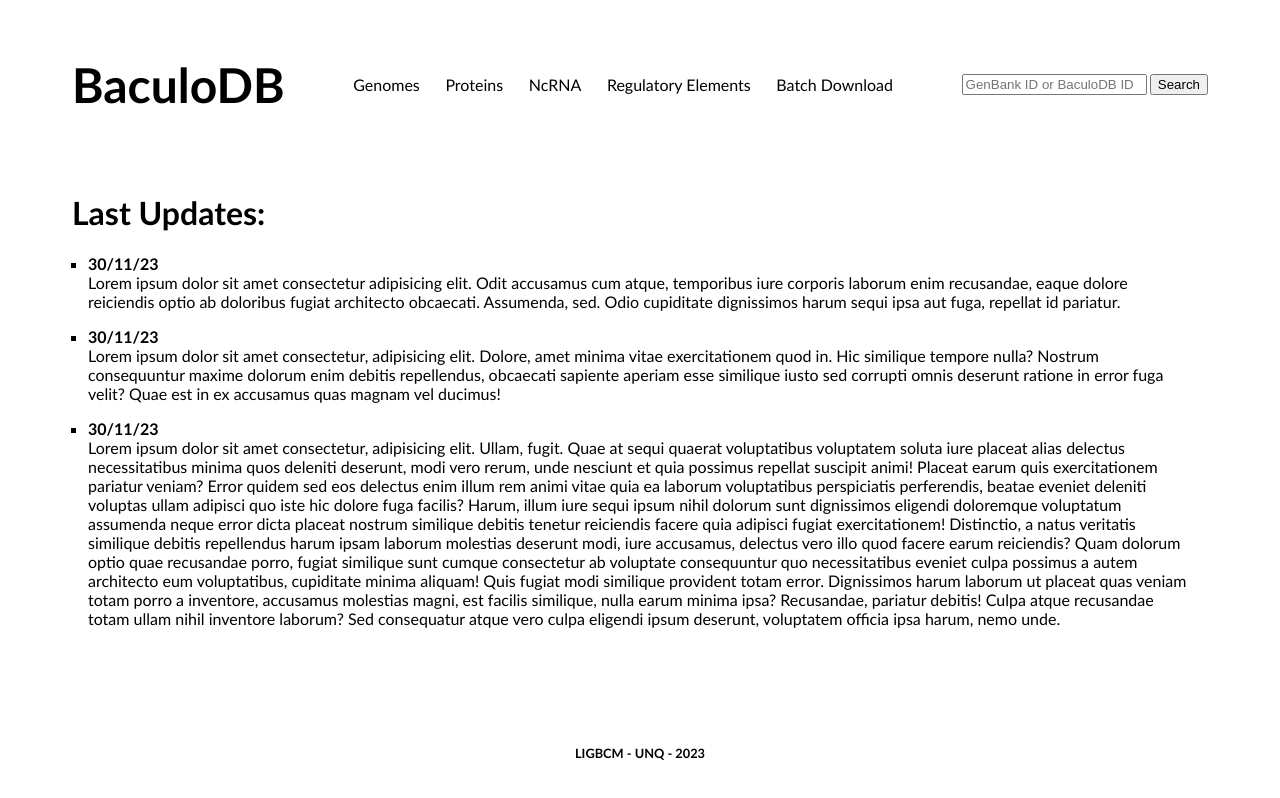
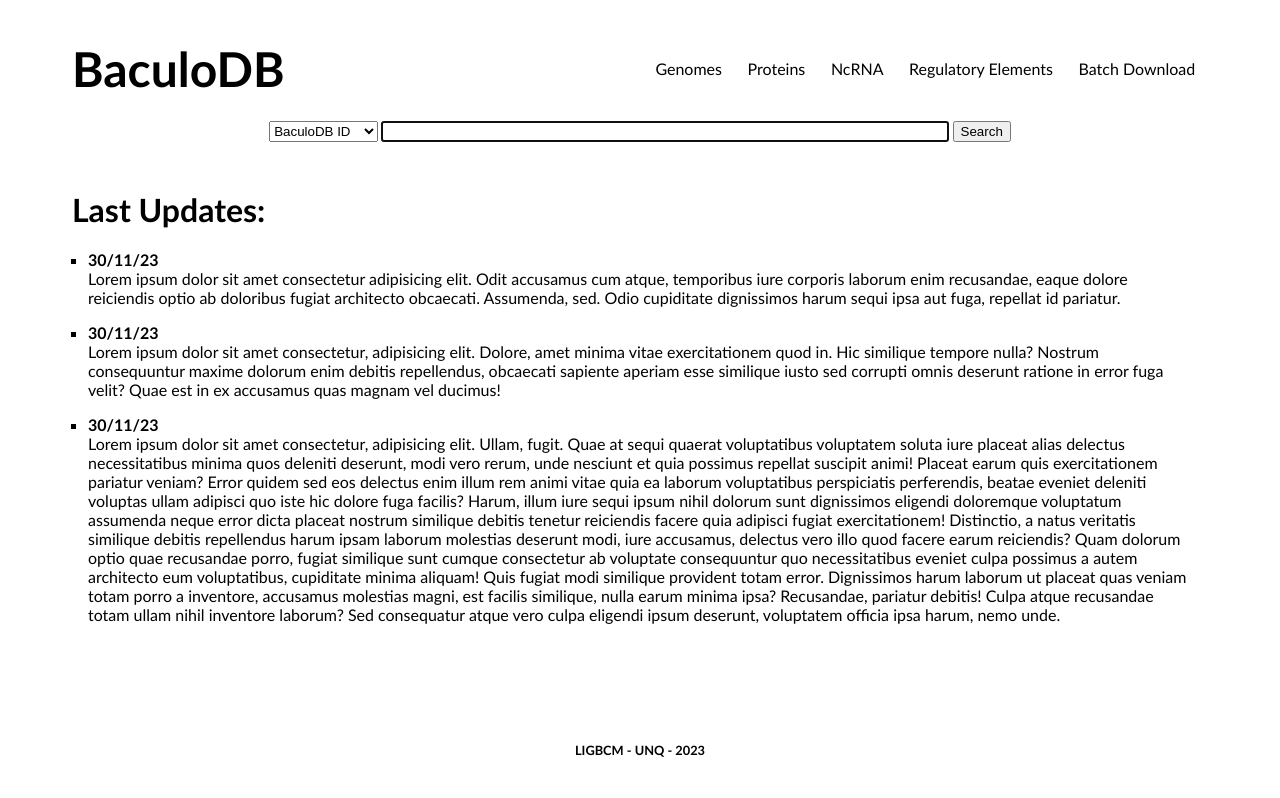
Before and after one commit to lfm-bio/BaculoDB-frontend, a React (Vite) app: page / in a window 1280 px wide. Shown: the top 798 px of the page. Built offline with nearby package versions, Linux system fonts and the light colour scheme.

Commit message:
update css

```diff
--- a/src/Header.jsx
+++ b/src/Header.jsx
@@ -5,9 +5,10 @@ function Header(){
 
 
 
-    return (<div className={styles.header}>
+    return (
+        <>
+            <div className={styles.header}>
             <h1 className={styles.logo}>BaculoDB</h1>
-
             <ul className={styles.buttons}>
                 <li><a href="#">Genomes</a></li>
                 <li><a href="#">Proteins</a></li>
@@ -15,12 +16,19 @@ function Header(){
                 <li><a href="#">Regulatory Elements</a></li>
                 <li><a href="#">Batch Download</a></li>
             </ul>
+            </div>
 
-    <form>
-        <input type="text" placeholder="GenBank ID or BaculoDB ID" />
+            <form className={styles.searchBar}>
+                <select name="db" id="asd">
+                    <option value="db">BaculoDB ID</option>
+                    <option value="db">GenkBank ID</option>
+                    <option value="db">Species Name</option>
+                    <option value="db">Protein Name</option>
+                </select>
+                <input type="text" autofocus="autofocus" />
                 <button>Search</button>
             </form>
-    </div>)
+        </>)
 }
 
 
--- a/src/header.module.css
+++ b/src/header.module.css
@@ -1,11 +1,12 @@
 .logo {
     font-size: 3rem;
+    margin: 0;
 }
 
 .header {
     margin: auto;
     display: flex;
-    align-items: center;
+    align-items:stretch;
     gap: 0.5rem;
     justify-content:space-around;
     flex-wrap: wrap;
@@ -15,22 +16,26 @@
 .buttons{
     list-style: none;
     display: flex;
-    align-items: center;
+    justify-content:stretch;
     padding: 0;
-    margin: auto;
+    margin: 0 0 0 auto;
     flex-wrap: wrap;
-    max-width: 100%;
 }
 
 .buttons li {
     padding: 0.3rem;
-    border-radius: 5px;
     margin: auto;
 }
 
-form {
+.searchBar {
     display: flex;
     gap: 0.2rem;
+    justify-content: center;
+    padding-top: 1.5rem;
+}
+
+.searchBar input{
+    width: 50%;
 }
 
 .buttons a {
@@ -45,3 +50,9 @@ form {
     background: black;
     border-radius: 5px;
 }
+
+@media only screen and (max-width: 1000px) {
+    .buttons {
+    margin: auto;
+    }
+  }
--- a/src/main.module.css
+++ b/src/main.module.css
@@ -4,7 +4,7 @@
 
 html {
     margin: 5%;
-    margin-top: 1rem;
+    margin-top: 2rem;
     padding: 0;
 }
 
--- a/src/mainContent.module.css
+++ b/src/mainContent.module.css
@@ -11,3 +11,10 @@
     margin-top: 1rem;
     font-weight: bold;
 }
+
+
+@media only screen and (max-width: 574px) {
+    .mainContent {
+    margin-top: 2rem;
+    }
+  }
```
Lines whose indentation alone changed are shown as unchanged.
